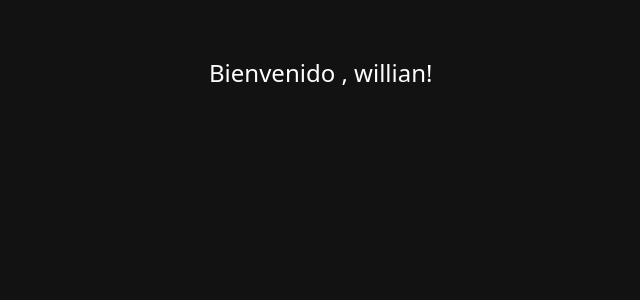
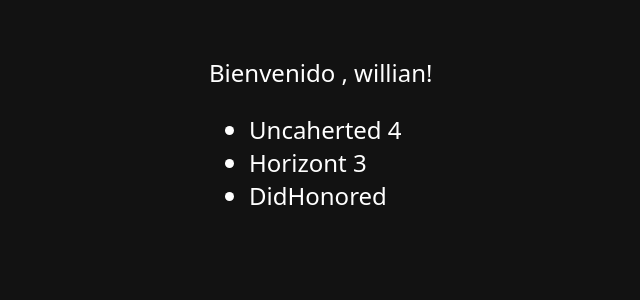
Before and after one commit to willianRuizCSS/my-app-angular17, an Angular app: page / in a window 1280 px wide. Shown: the top 300 px of the page, without its empty margins (181-821 px from the left). Built offline with nearby package versions, Linux system fonts and the light colour scheme.

Commit message:
creando conducion if y bucle for

```diff
--- a/src/app/app.component.html
+++ b/src/app/app.component.html
@@ -1,4 +1,5 @@
 
 <app-user/>
 
+
 <!-- <router-outlet /> -->
--- a/src/app/app.component.ts
+++ b/src/app/app.component.ts
@@ -2,12 +2,12 @@
 import { Component } from '@angular/core';
 import { RouterOutlet } from '@angular/router';
 import { UserComponent } from './user/user.component';
-import { GamesComponent } from './games/games.component';
+
 
 @Component({
   selector: 'app-root',
   standalone: true,
-  imports: [RouterOutlet,UserComponent,GamesComponent],
+  imports: [RouterOutlet,UserComponent],
   templateUrl: './app.component.html',
   styleUrl: './app.component.css'
 })
--- a/src/app/games/games.component.html
+++ b/src/app/games/games.component.html
@@ -1 +1,7 @@
-<p>games works!</p>
+<ul>
+  @for (game of games; track game.id) {
+    <li>
+      {{game.name}}
+    </li>
+  }
+</ul>
--- a/src/app/games/games.component.ts
+++ b/src/app/games/games.component.ts
@@ -9,4 +9,17 @@ import { Component } from '@angular/core';
 })
 export class GamesComponent {
 
+
+  games = [{
+    id: 1,
+    name: 'Uncaherted 4'
+  },
+  {
+    id: 2,
+    name: 'Horizont 3'
+  },
+  {
+    id: 3,
+    name: 'DidHonored'
+  }]
 }
--- a/src/app/user/user.component.html
+++ b/src/app/user/user.component.html
@@ -4,5 +4,6 @@
   }@else {
     <p>¡ Inicia sesión !</p>
   }
+  <app-games/>
 
 </section>
--- a/src/app/user/user.component.ts
+++ b/src/app/user/user.component.ts
@@ -1,9 +1,10 @@
 import { Component } from '@angular/core';
+import { GamesComponent } from '../games/games.component';
 
 @Component({
   selector: 'app-user',
   standalone: true,
-  imports: [],
+  imports: [GamesComponent],
   templateUrl: './user.component.html',
   styleUrl: './user.component.css'
 })
```
